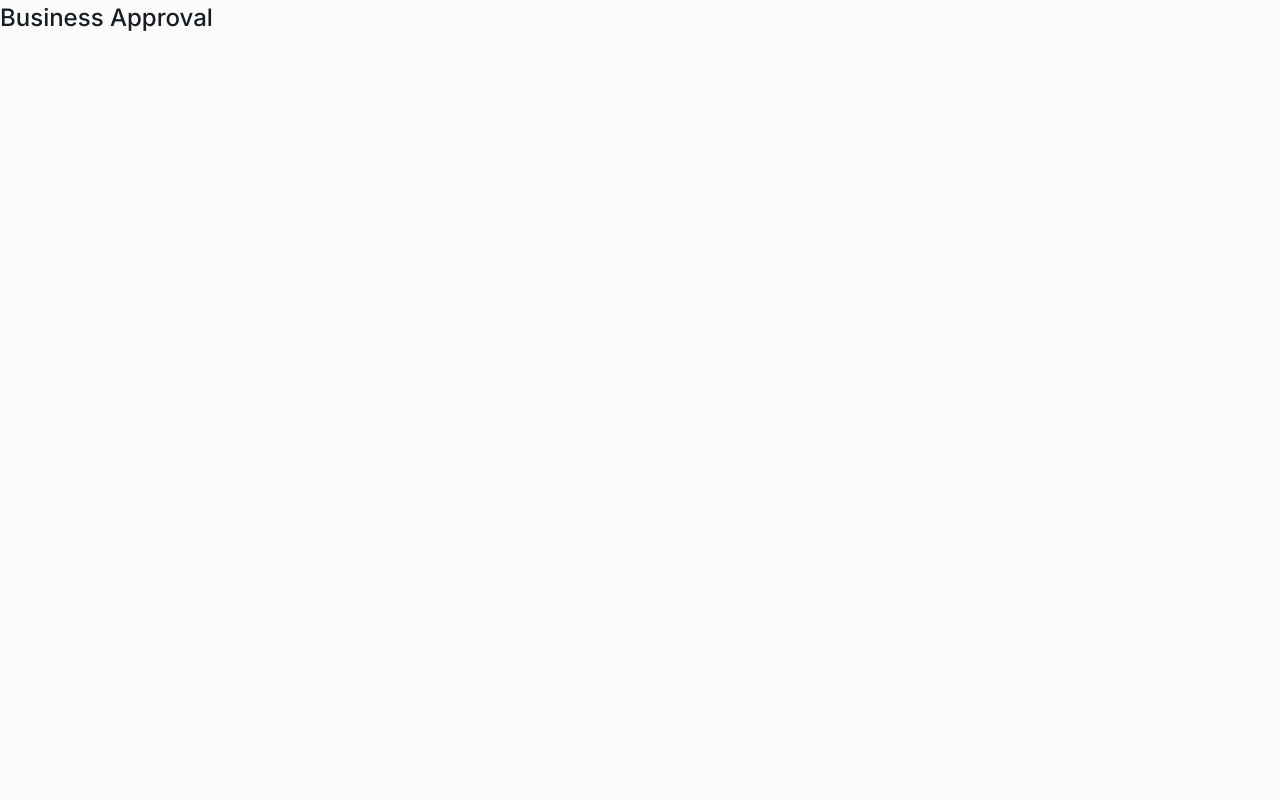
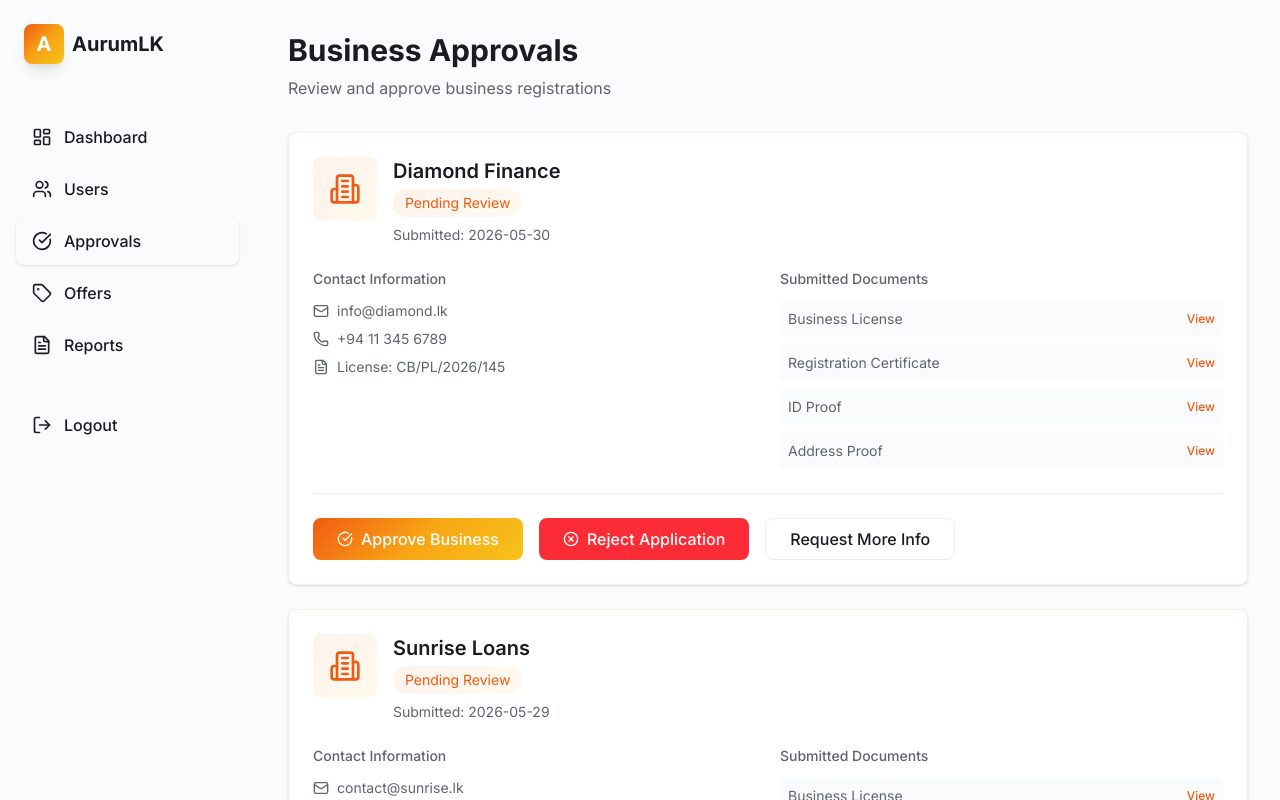
Before and after one commit to wimansa-samudinee/AurumLK, a React (Vite) app in the folder frontend/: page /admin/approvals in a window 1280 px wide. Shown: the top 800 px of the page. Built offline with nearby package versions, Linux system fonts and the light colour scheme; no server answers.

Commit message:
feat(admin) : Add business approval page UI

```diff
--- a/frontend/src/pages/admin/BusinessApproval.tsx
+++ b/frontend/src/pages/admin/BusinessApproval.tsx
@@ -1,3 +1,127 @@
+import DashboardSidebar from "../../components/DashboardSidebar";
+import { Building2, Mail, Phone, FileText, CheckCircle, XCircle } from "lucide-react";
+
 export default function BusinessApproval() {
-	return <h1>Business Approval</h1>;
+  const pendingBusinesses = [
+    {
+      id: 1,
+      name: "Diamond Finance",
+      email: "info@diamond.lk",
+      phone: "+94 11 345 6789",
+      license: "CB/PL/2026/145",
+      submitted: "2026-05-30",
+      documents: 4,
+    },
+    {
+      id: 2,
+      name: "Sunrise Loans",
+      email: "contact@sunrise.lk",
+      phone: "+94 11 456 7890",
+      license: "CB/PL/2026/146",
+      submitted: "2026-05-29",
+      documents: 5,
+    },
+  ];
+
+  return (
+    <div className="flex min-h-screen bg-gray-50">
+      <DashboardSidebar role="admin" />
+
+      <main className="flex-1">
+        <div className="p-8">
+          <div className="mb-8">
+            <h1 className="text-3xl font-bold text-gray-900 mb-2">Business Approvals</h1>
+            <p className="text-gray-600">Review and approve business registrations</p>
+          </div>
+
+          <div className="space-y-6">
+            {pendingBusinesses.map((business) => (
+              <div key={business.id} className="bg-white rounded-lg shadow-sm border p-6">
+                <div className="flex items-start justify-between mb-6">
+                  <div className="flex items-start space-x-4">
+                    <div className="w-16 h-16 bg-amber-100 rounded-lg flex items-center justify-center">
+                      <Building2 className="w-8 h-8 text-amber-600" />
+                    </div>
+                    <div>
+                      <h3 className="text-xl font-semibold text-gray-900 mb-1">{business.name}</h3>
+                      <span className="inline-block px-3 py-1 bg-yellow-100 text-yellow-700 rounded-full text-sm">
+                        Pending Review
+                      </span>
+                      <div className="mt-2 text-sm text-gray-500">Submitted: {business.submitted}</div>
+                    </div>
+                  </div>
+                </div>
+
+                <div className="grid grid-cols-1 md:grid-cols-2 gap-6 mb-6">
+                  <div>
+                    <h4 className="text-sm font-medium text-gray-700 mb-3">Contact Information</h4>
+                    <div className="space-y-2">
+                      <div className="flex items-center space-x-2 text-sm">
+                        <Mail className="w-4 h-4 text-gray-400" />
+                        <span className="text-gray-600">{business.email}</span>
+                      </div>
+                      <div className="flex items-center space-x-2 text-sm">
+                        <Phone className="w-4 h-4 text-gray-400" />
+                        <span className="text-gray-600">{business.phone}</span>
+                      </div>
+                      <div className="flex items-center space-x-2 text-sm">
+                        <FileText className="w-4 h-4 text-gray-400" />
+                        <span className="text-gray-600">License: {business.license}</span>
+                      </div>
+                    </div>
+                  </div>
+
+                  <div>
+                    <h4 className="text-sm font-medium text-gray-700 mb-3">Submitted Documents</h4>
+                    <div className="space-y-2">
+                      <div className="flex items-center justify-between p-2 bg-gray-50 rounded">
+                        <span className="text-sm text-gray-700">Business License</span>
+                        <button className="text-xs text-amber-600 hover:text-amber-700">View</button>
+                      </div>
+                      <div className="flex items-center justify-between p-2 bg-gray-50 rounded">
+                        <span className="text-sm text-gray-700">Registration Certificate</span>
+                        <button className="text-xs text-amber-600 hover:text-amber-700">View</button>
+                      </div>
+                      <div className="flex items-center justify-between p-2 bg-gray-50 rounded">
+                        <span className="text-sm text-gray-700">ID Proof</span>
+                        <button className="text-xs text-amber-600 hover:text-amber-700">View</button>
+                      </div>
+                      <div className="flex items-center justify-between p-2 bg-gray-50 rounded">
+                        <span className="text-sm text-gray-700">Address Proof</span>
+                        <button className="text-xs text-amber-600 hover:text-amber-700">View</button>
+                      </div>
+                    </div>
+                  </div>
+                </div>
+
+                <div className="border-t pt-6">
+                  <div className="flex space-x-4">
+                    <button className="flex items-center space-x-2 px-6 py-2 bg-green-500 text-white rounded-lg hover:bg-green-600 transition-colors">
+                      <CheckCircle className="w-4 h-4" />
+                      <span>Approve Business</span>
+                    </button>
+                    <button className="flex items-center space-x-2 px-6 py-2 bg-red-500 text-white rounded-lg hover:bg-red-600 transition-colors">
+                      <XCircle className="w-4 h-4" />
+                      <span>Reject Application</span>
+                    </button>
+                    <button className="px-6 py-2 border border-gray-300 rounded-lg hover:bg-gray-50 transition-colors">
+                      Request More Info
+                    </button>
+                  </div>
+                </div>
+              </div>
+            ))}
+          </div>
+
+          {pendingBusinesses.length === 0 && (
+            <div className="bg-white rounded-lg shadow-sm border p-12 text-center">
+              <CheckCircle className="w-16 h-16 text-gray-300 mx-auto mb-4" />
+              <h3 className="text-xl font-semibold text-gray-900 mb-2">All Caught Up!</h3>
+              <p className="text-gray-600">No pending business approvals at the moment</p>
+            </div>
+          )}
+        </div>
+      </main>
+    </div>
+  );
 }
```
